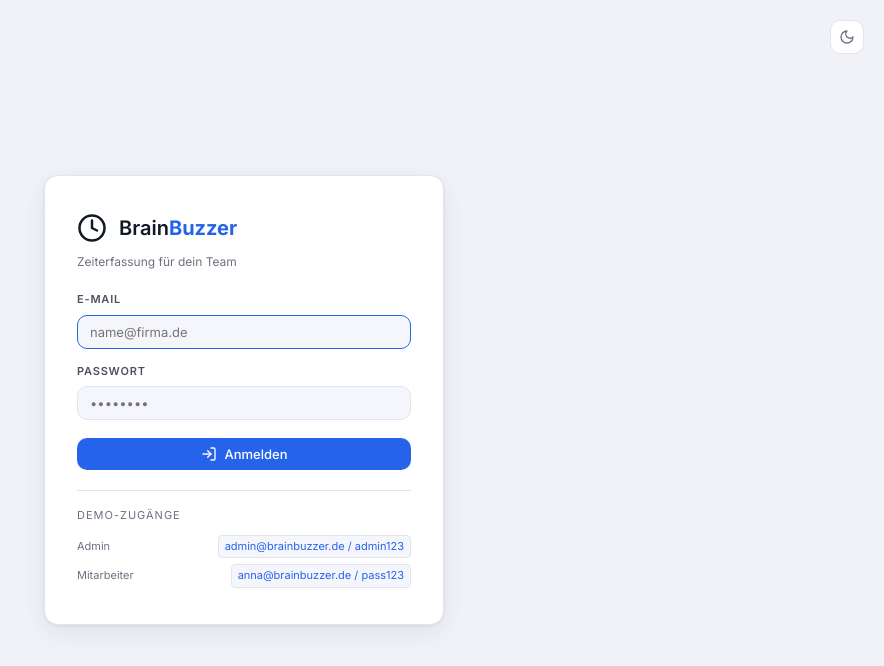
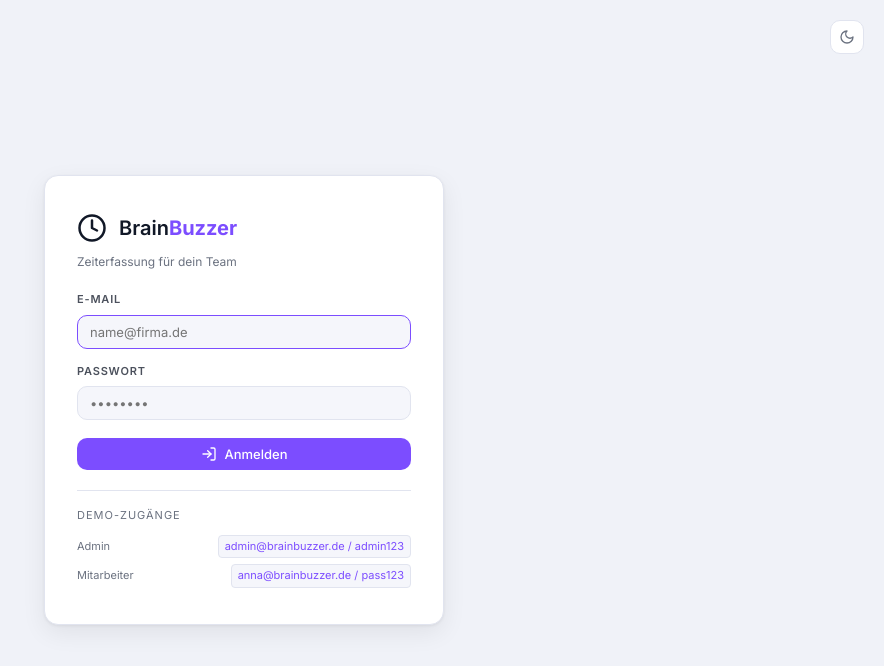
Before and after one commit to 4B-Games/BrainBuzzer, a React (Vite) app: page / in a window 1280 px wide. Shown: the top 666 px of the page, without its empty margins (396-1280 px from the left). Built offline with nearby package versions, Linux system fonts and the light colour scheme.

Commit message:
Design: Akzentfarbe → 4brain Brand-Lila #7C4DFF

```diff
--- a/src/index.css
+++ b/src/index.css
@@ -18,8 +18,8 @@
   --border:       #e1e4ef;
   --text:         #111827;        /* near-black, like the reference */
   --text-dim:     #6b7280;
-  --accent:       #2563eb;        /* professional blue matching 4brain */
-  --accent-hover: #1d4ed8;
+  --accent:       #7c4dff;        /* 4brain brand purple */
+  --accent-hover: #6b3fee;
   --danger:       #dc2626;
   --success:      #059669;
   --radius:       10px;
@@ -35,8 +35,8 @@
   --border:       #2d3256;
   --text:         #f0f2ff;
   --text-dim:     #9098b8;
-  --accent:       #3b82f6;        /* brighter blue for dark */
-  --accent-hover: #2563eb;
+  --accent:       #9d71ff;        /* lighter brand purple for dark bg */
+  --accent-hover: #7c4dff;
   --danger:       #f87171;
   --success:      #34d399;
   --shadow:       0 4px 24px rgba(0,0,0,0.45);
```
